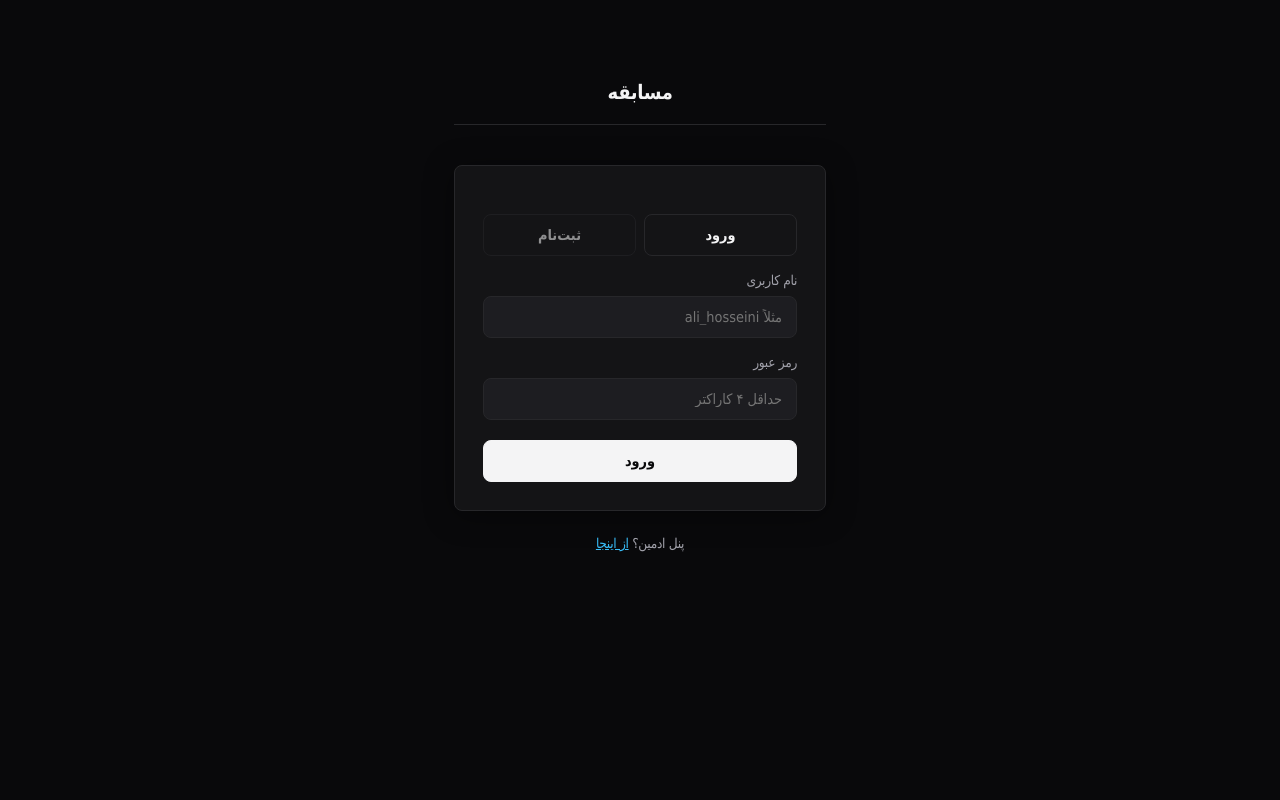
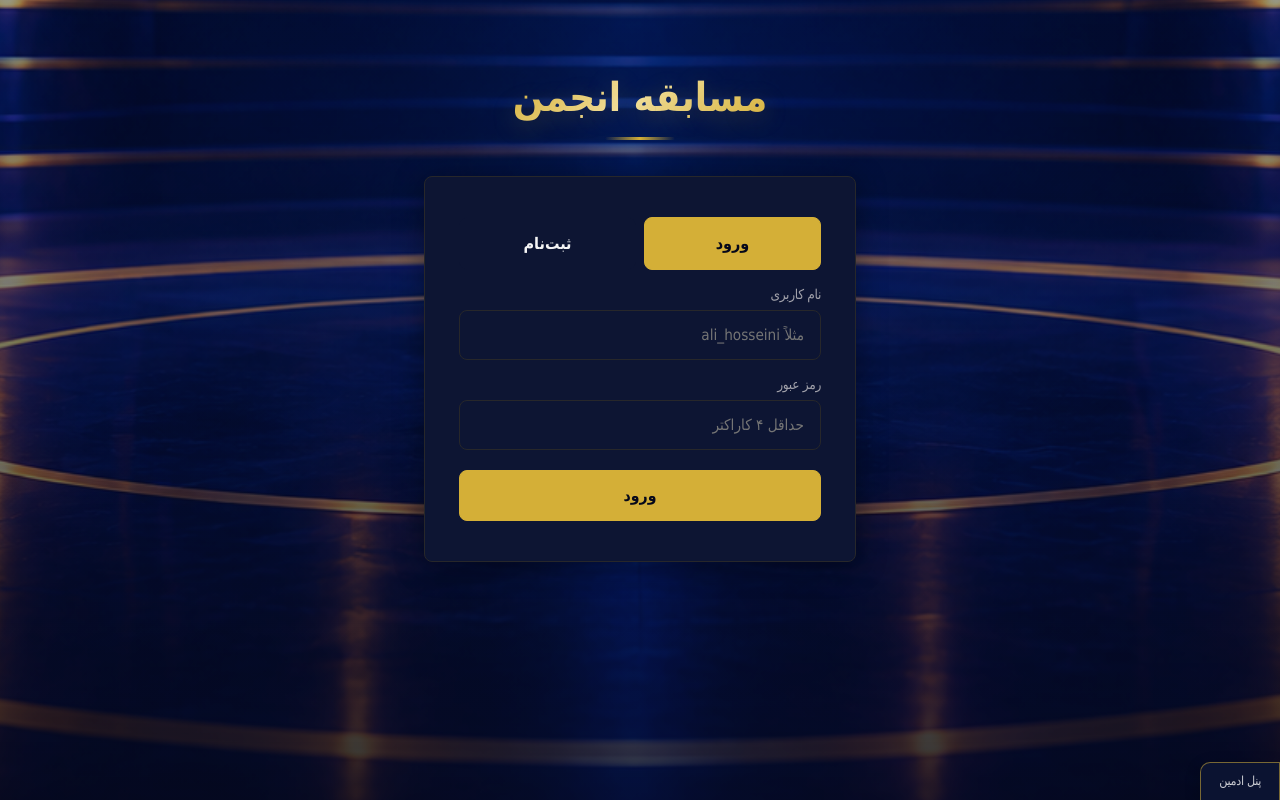
Before and after one commit to Kingofshire/Competition-of-the-electrical-science-society, a website: page public/index.html in a window 1280 px wide. Drawn offline with Linux system fonts and the light colour scheme; no server answers.

Commit message:
Update contest theme and improve admin security

```diff
--- a/public/index.html
+++ b/public/index.html
@@ -6,10 +6,16 @@
 <title>ورود به مسابقه</title>
 <link rel="stylesheet" href="/style.css">
 </head>
-<body>
-<div class="wrap" style="max-width:420px; padding-top:80px;">
+<body class="auth-page">
+<div class="scene-bg" aria-hidden="true">
+  <div class="scene-bg__image"></div>
+  <div class="scene-bg__spotlight"></div>
+  <div class="scene-bg__overlay"></div>
+</div>
+<a class="admin-tab" href="/admin.html">پنل ادمین</a>
+<div class="wrap" style="max-width:480px; padding-top:70px;">
   <header class="top" style="justify-content:center;">
-    <h1 id="pageTitle">مسابقه</h1>
+    <h1 id="pageTitle">مسابقه انجمن</h1>
   </header>
 
   <div class="card">
@@ -32,7 +38,6 @@
     </div>
   </div>
 
-  <p class="muted" style="text-align:center;">پنل ادمین؟ <a href="/admin.html" style="color:var(--accent2);">از اینجا</a></p>
 </div>
 
 <script>
@@ -53,8 +58,8 @@ function setMode(m) {
   mode = m;
   submitBtn.textContent = m === 'login' ? 'ورود' : 'ثبت‌نام و ورود';
   studentIdArea.style.display = m === 'login' ? 'none' : 'block';
-  tabLogin.style.opacity = m === 'login' ? 1 : 0.55;
-  tabRegister.style.opacity = m === 'register' ? 1 : 0.55;
+  tabLogin.classList.toggle('is-active', m === 'login');
+  tabRegister.classList.toggle('is-active', m === 'register');
   msg.style.display = 'none';
 }
 tabLogin.onclick = () => setMode('login');
@@ -123,5 +128,6 @@ fetch('/api/questions').catch(() => {}); // no-op warmup
     if (passwordInput) passwordInput.addEventListener('keydown', handleEnter);
   });
 </script>
+<script src="/scene-parallax.js"></script>
 </body>
 </html>
--- /dev/null
+++ b/public/scene-parallax.js
@@ -0,0 +1,32 @@
+(function () {
+  const bgImage = document.querySelector('.scene-bg__image');
+  if (!bgImage) return;
+
+  let targetProgress = 0;
+  let currentScale = 1;
+  let currentY = 0;
+
+  function computeTarget() {
+    const scrollY = window.scrollY || window.pageYOffset;
+    const maxScroll = Math.max(document.documentElement.scrollHeight - window.innerHeight, 1);
+    targetProgress = Math.min(scrollY / maxScroll, 1);
+  }
+
+  window.addEventListener('scroll', computeTarget, { passive: true });
+  window.addEventListener('resize', computeTarget);
+  computeTarget();
+
+  function tick() {
+    const targetScale = 1 + targetProgress * 0.3;
+    const targetY = targetProgress * 30;
+
+
+    currentScale += (targetScale - currentScale) * 0.06;
+    currentY += (targetY - currentY) * 0.06;
+
+    bgImage.style.transform = `scale(${currentScale.toFixed(4)}) translateY(${currentY.toFixed(2)}px)`;
+
+    requestAnimationFrame(tick);
+  }
+  requestAnimationFrame(tick);
+})();
--- a/public/style.css
+++ b/public/style.css
@@ -1,17 +1,17 @@
 :root {
-  /* پالت رنگی مینیمال و تاریک مدرن */
-  --bg: #09090b;           /* مشکی زغالی بسیار عمیق */
-  --card: #141416;         /* خاکستری تیره برای کارتها */
-  --card2: #1d1d21;        /* رنگ المانهای داخل کارت مثل اینپوتها */
+  /* پالت سرمه‌ای و طلایی مسابقه */
+  --bg: #05081A;
+  --card: #0D1533;
+  --card2: #0D1533;
   --text: #f4f4f5;         /* سفید مات برای خوانایی بالا و کاهش خستگی چشم */
   --muted: #a1a1aa;        /* خاکستری مدیوم برای متون فرعی و لیبلها */
-  --accent: #ffffff;       /* در تم مینیمال، سفید یا یک رنگ شاخص به عنوان اکسنت عمل میکند */
-  --accent-rgb: 255, 255, 255;
-  --accent2: #38bdf8;      /* آبی آسمانی ملایم برای موارد خاص مثل شمارنده */
+  --accent: #D4AF37;
+  --accent-rgb: 212, 175, 55;
+  --accent2: #D4AF37;
   --good: #10b981;         /* سبز استاندارد */
   --bad: #ef4444;          /* قرمز استاندارد */
   --border: #27272a;       /* خطوط مرزی بسیار ظریف */
-  --radius: 8px;           /* لبههای تیزتر و مدرنتر نسبت به قبل */
+  --radius: 8px;           /* لبه های تیزتر و مدرنتر نسبت به قبل */
   --transition: all 0.2s ease;
 }
 
@@ -30,8 +30,92 @@ body {
   letter-spacing: -0.02em;
 }
 
+.auth-page {
+  background-color: #05081A;
+  background-size: cover;
+  background-position: center bottom;
+}
+
+.auth-page .card {
+  background: #0D1533;
+}
+
+.auth-page input[type=text],
+.auth-page input[type=password] {
+  background: #0D1533;
+}
+
+.auth-page button.secondary {
+  background: #0D1533;
+  border-color: #0D1533;
+}
+
+.auth-page button.secondary.is-active {
+  background: #D4AF37;
+  border-color: #D4AF37;
+  color: #05081A;
+}
+
+.auth-page button.primary {
+  background: #D4AF37;
+  border-color: #D4AF37;
+  color: #05081A;
+}
+
+.auth-page button.primary:hover {
+  background: #D4AF37;
+  border-color: #D4AF37;
+  color: #05081A;
+}
+
+.auth-page .muted {
+  color: rgba(244, 244, 245, 0.72);
+  font-size: 0.78rem;
+  font-weight: 400;
+}
+
+.auth-page .muted a {
+  color: rgba(212, 175, 55, 0.82) !important;
+  font-weight: 500;
+  text-decoration: none;
+}
+
+.auth-page .muted a:hover {
+  color: #D4AF37 !important;
+  text-decoration: underline;
+  text-underline-offset: 3px;
+}
+
+.auth-page .admin-tab {
+  position: fixed;
+  bottom: 0;
+  right: 0;
+  z-index: 10;
+  padding: 10px 18px 12px;
+  border: 1px solid rgba(212, 175, 55, 0.55);
+  border-bottom: 0;
+  border-radius: 10px 0 0 0;
+  background: rgba(13, 21, 51, 0.92);
+  color: rgba(244, 244, 245, 0.82);
+  font-size: 0.78rem;
+  font-weight: 500;
+  text-decoration: none;
+  box-shadow: 0 4px 16px rgba(0, 0, 0, 0.2);
+}
+
+.auth-page .admin-tab:hover {
+  background: #D4AF37;
+  color: #05081A;
+}
+
+.user-page {
+  background-color: #05081A;
+  background-size: cover;
+  background-position: center bottom;
+}
+
 .wrap {
-  max-width: 800px; /* فشردهتر و شکیلتر شدن باکس اصلی */
+  max-width: 800px; /* فشرده تر و شکیلتر شدن باکس اصلی */
   margin: 0 auto;
   padding: 40px 24px 80px;
 }
@@ -41,9 +125,13 @@ header.top {
   display: flex;
   justify-content: space-between;
   align-items: center;
-  margin-bottom: 40px;
-  border-bottom: 1px solid var(--border);
-  padding-bottom: 20px;
+  gap: 20px;
+  margin-bottom: 24px;
+  padding: 18px 20px;
+  border: 1px solid rgba(212, 175, 55, 0.28);
+  border-radius: var(--radius);
+  background: rgba(13, 21, 51, 0.94);
+  box-shadow: 0 4px 20px rgba(0, 0, 0, 0.2);
 }
 
 header.top h1 {
@@ -127,8 +215,8 @@ button.primary, button.btn {
   margin-top: 20px;
   padding: 12px 24px;
   border-radius: var(--radius);
-  border: 1px solid var(--text);
-  background: var(--text);
+  border: 1px solid var(--accent);
+  background: var(--accent);
   color: var(--bg);
   font-weight: 600;
   cursor: pointer;
@@ -137,17 +225,18 @@ button.primary, button.btn {
 }
 button.primary:hover, button.btn:hover {
   background: transparent;
-  color: var(--text);
+  color: var(--accent);
 }
 
 button.secondary {
-  background: transparent;
+  background: var(--card);
   border: 1px solid var(--border);
   color: var(--text);
 }
 button.secondary:hover {
-  background: var(--card2);
-  border-color: var(--muted);
+  background: var(--accent);
+  border-color: var(--accent);
+  color: var(--bg);
 }
 
 button:disabled {
@@ -194,7 +283,7 @@ button:disabled {
   background: var(--card2);
 }
 .option-row input[type=radio], .option-row input[type=checkbox] {
-  accent-color: var(--text); /* هماهنگی چکباکس با تم مونوکروم */
+  accent-color: var(--text);
 }
 
 
@@ -221,7 +310,7 @@ tr.me {
   font-size: 1.5rem;
   font-weight: 700;
   color: var(--accent2);
-  font-variant-numeric: tabular-nums; /* جلوگیری از تکان خوردن اعداد تایمر */
+  font-variant-numeric: tabular-nums;
 }
 
 
@@ -245,3 +334,155 @@ pre.output {
 .q-item:last-child {
   border-bottom: none;
 }
+
+
+.scene-bg {
+  position: fixed;
+  inset: 0;
+  z-index: -1;
+  overflow: hidden;
+  background: #05081A;
+}
+
+.scene-bg__image {
+  position: absolute;
+  inset: -8%;
+  background-image: url('/IMG_0293%20(1).PNG');
+  background-size: cover;
+  background-position: center bottom;
+  transform-origin: center bottom;
+  will-change: transform;
+  animation: sceneBreathe 16s ease-in-out infinite;
+}
+
+@keyframes sceneBreathe {
+  0%, 100% { filter: brightness(0.82); }
+  50%      { filter: brightness(0.94); }
+}
+
+.scene-bg__overlay {
+  position: absolute;
+  inset: 0;
+  background: linear-gradient(
+    to bottom,
+    rgba(5, 8, 26, 0.35) 0%,
+    rgba(5, 8, 26, 0.55) 60%,
+    rgba(5, 8, 26, 0.8) 100%
+  );
+  pointer-events: none;
+}
+
+.auth-page .wrap,
+.user-page .wrap {
+  position: relative;
+  z-index: 1;
+}
+
+/* ===== Champ chracter ===== */
+.champ-mascot {
+  position: fixed;
+  width: 190px;
+  z-index: 0;
+  pointer-events: auto;
+  cursor: pointer;
+  opacity: 0;
+  transform: translateX(150px) scale(0.8) rotate(8deg);
+  transition:
+    transform 1s cubic-bezier(0.34, 1.56, 0.64, 1),
+    opacity 0.35s ease;
+  filter: drop-shadow(0 10px 24px rgba(0, 0, 0, 0.45));
+}
+
+.champ-mascot.is-visible { opacity: 1; }
+
+.champ-mascot.is-peeking {
+  transform: translateX(0) scale(1) rotate(0deg) translateY(var(--floatY, 0px)) rotate(var(--tilt, 0deg));
+}
+
+.champ-mascot.is-poking {
+  transition: transform 0.5s cubic-bezier(0.34, 1.56, 0.64, 1);
+  transform: translateX(-22px) scale(1.05) translateY(var(--floatY, 0px));
+}
+
+@keyframes champGlow {
+  0%, 100% { filter: drop-shadow(0 10px 24px rgba(0, 0, 0, 0.45)) drop-shadow(0 0 0px rgba(212, 175, 55, 0)); }
+  50%      { filter: drop-shadow(0 10px 24px rgba(0, 0, 0, 0.45)) drop-shadow(0 0 14px rgba(212, 175, 55, 0.35)); }
+}
+.champ-mascot.is-peeking { animation: champGlow 4s ease-in-out infinite; }
+
+@media (max-width: 900px) {
+  .champ-mascot { display: none; }
+}
+
+
+/* ===== تایپوگرافی عنوان صفحه ورود ===== */
+.auth-page header.top {
+  border: none;
+  background: none;
+  box-shadow: none;
+  padding: 0;
+  margin-bottom: 36px;
+}
+
+.auth-page header.top h1 {
+  font-size: clamp(2rem, 7vw, 2.5rem);
+  font-weight: 800;
+  line-height: 1.35;
+  letter-spacing: 0;
+  background: linear-gradient(135deg, #D4AF37 0%, #f4e2a1 45%, #D4AF37 100%);
+  -webkit-background-clip: text;
+  background-clip: text;
+  -webkit-text-fill-color: transparent;
+  color: transparent;
+  display: inline-block;
+  position: relative;
+  padding-bottom: 16px;
+  text-shadow: 0 4px 24px rgba(212, 175, 55, 0.25);
+}
+
+.auth-page header.top h1::after {
+  content: '';
+  position: absolute;
+  bottom: 0;
+  left: 50%;
+  transform: translateX(-50%);
+  width: 70px;
+  height: 3px;
+  border-radius: 2px;
+  background: linear-gradient(90deg, transparent, #D4AF37, transparent);
+}
+
+
+.auth-page .card {
+  padding: 40px 34px;
+}
+
+
+.auth-page #tabLogin,
+.auth-page #tabRegister {
+  padding: 16px 0;
+  font-size: 1rem;
+  font-weight: 600;
+  margin-top: 0;
+}
+
+.auth-page input[type=text],
+.auth-page input[type=password] {
+  padding: 15px 16px;
+  font-size: 0.95rem;
+}
+
+.auth-page #submitBtn {
+  padding: 15px 24px;
+  font-size: 0.98rem;
+}
+
+@media (max-width: 480px) {
+  .auth-page header.top {
+    margin-bottom: 28px;
+  }
+
+  .auth-page header.top h1 {
+    padding-bottom: 12px;
+  }
+}
```
Also changed, not shown: public/leaderboard.html (+10 -1 lines), public/publicchamp-mascot.js (added, +47 -0 lines), public/quiz.html (+8 -1 lines), public/results.html (+8 -1 lines), server.js (+24 -1 lines), public/IMG_0293 (1).PNG (added), public/champ-peek.png (added).
